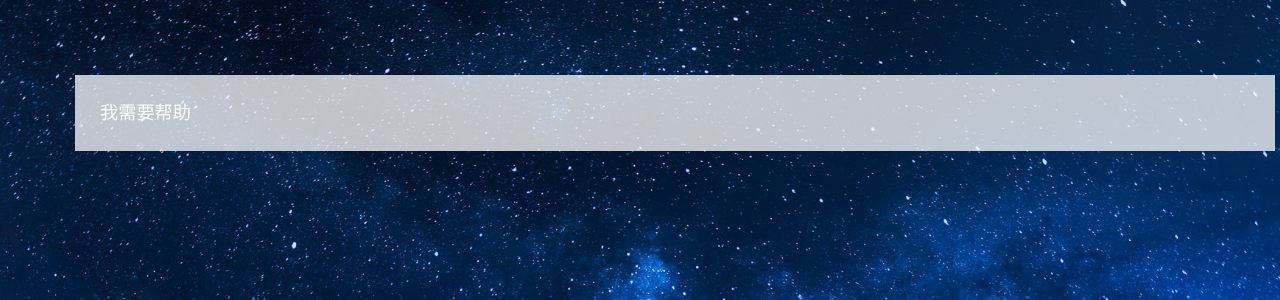
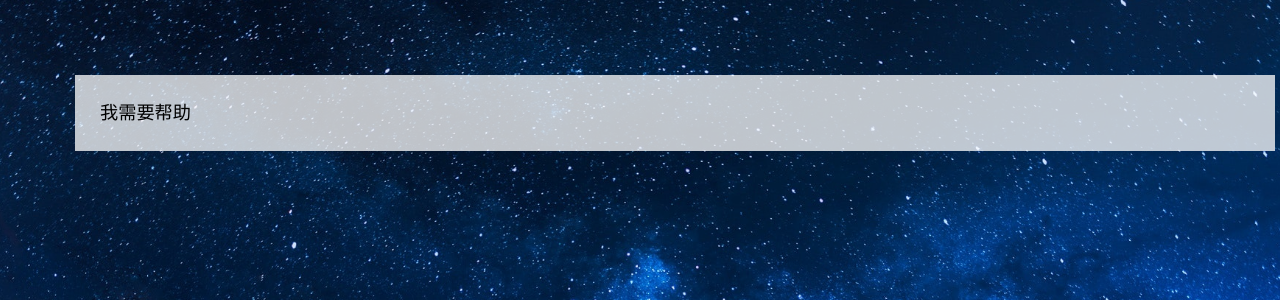
Before and after one commit to JuliaZ01/ChainCoin, a Django app: page /projects/show/ in a window 1280 px wide. Shown: the part 53-353 px from the top of the page. Run offline with Django 3.2, Linux system fonts and the light colour scheme; data comes from the database, SQL or seed files in the repository; some libraries are stand-ins or nearby versions.

Commit message:
Update show.html

```diff
--- a/projects/templates/projects/show.html
+++ b/projects/templates/projects/show.html
@@ -41,10 +41,10 @@
         button.btn-default:hover{
             background-color: rgba(0,0,0,0.1);
         }
-        a:link {color:white;}    /* 未被访问的链接 */
-        a:visited {color:white;} /* 已被访问的链接 */
-        a:hover {color:white;text-decoration:none;}   /* 鼠标指针移动到链接上 */
-        a:active {color:darkblue;}  /* 正在被点击的链接 */
+        a.now:link {color:black;}    /* 未被访问的链接 */
+        a.now:visited {color:black;} /* 已被访问的链接 */
+        a.now:hover {color:white;text-decoration:none;}   /* 鼠标指针移动到链接上 */
+        a.now:active {color:darkblue;}  /* 正在被点击的链接 */
         div.zhongxin{
              background-color:  rgba(255,255,255,0.75);
             width: 1200px;
@@ -68,7 +68,7 @@
 
     {% for projects in latest_projects_list %}
         {% if projects.pjts_bool %}
-        <a style="font-size: 1.3em" href="{% url 'projects:detail' projects.id %}">{{ projects.pjts_name }}</a><br>
+        <a class="now" style="font-size: 1.3em" href="{% url 'projects:detail' projects.id %}">{{ projects.pjts_name }}</a><br>
         {% else %}
         {% endif %}
     {% endfor %}
```
